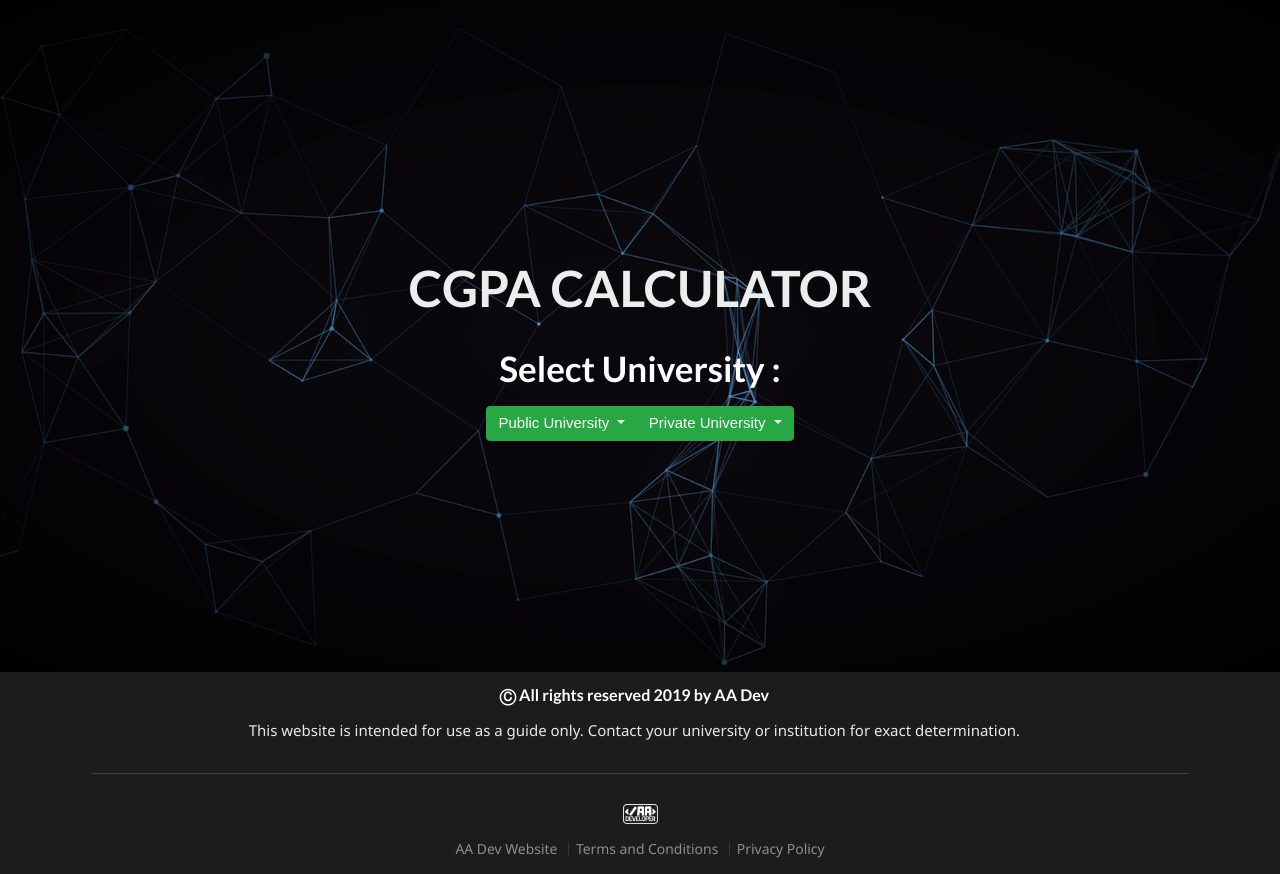
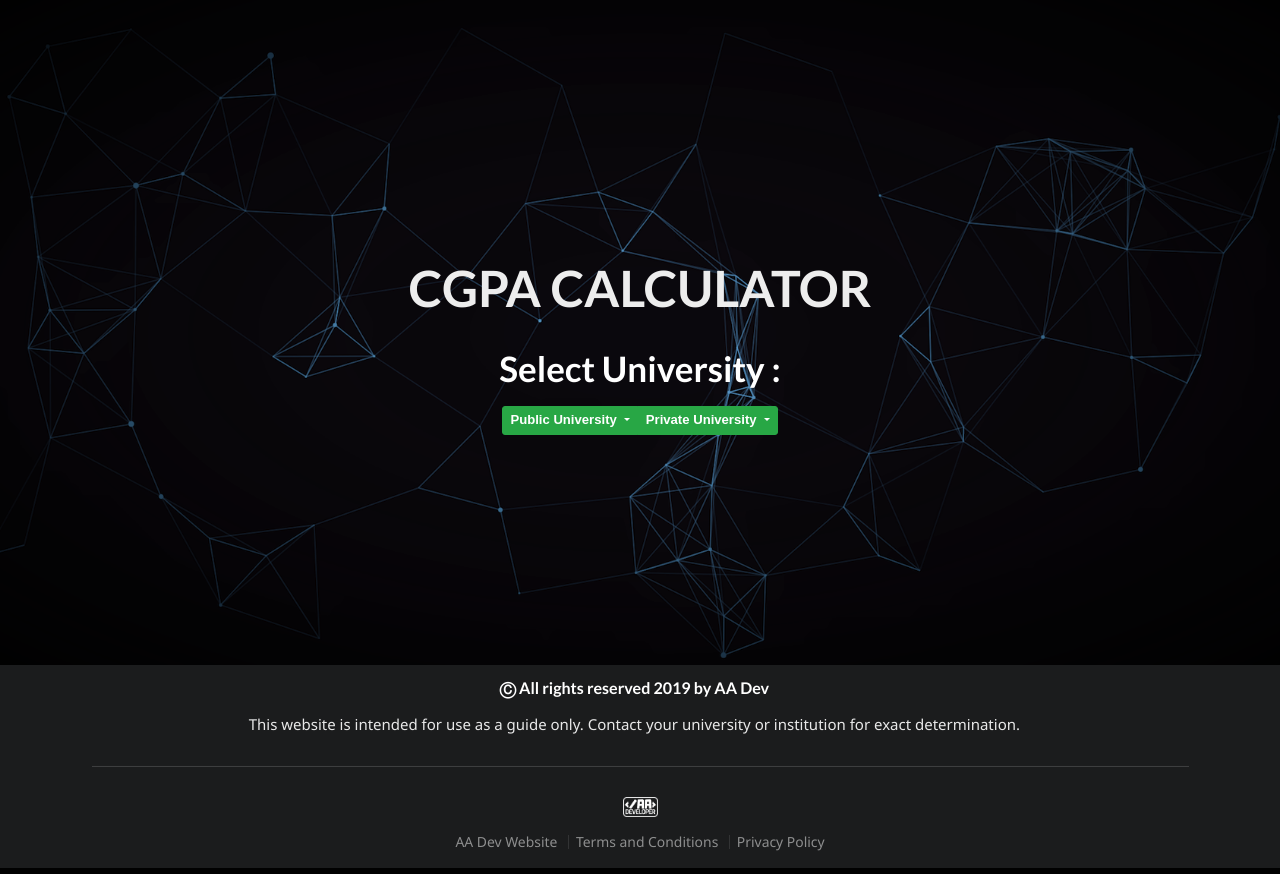
Before and after one commit to ahmadauf98/iptcgpacalculator, a PHP site: page /landingpage.php in a window 1280 px wide. Shown: the part 54-928 px from the top of the page. Run offline with PHP 8.4, Linux system fonts and the light colour scheme; some libraries are stand-ins or nearby versions.

Commit message:
innit commit

```diff
--- a/about.php
+++ b/about.php
@@ -73,7 +73,7 @@
           average (cgpa) and semester grade point average (gpa). It also help me to become a better website developer.
           Thank you for supporting my first project (own project).</p>
         <a href="index.php">
-          <div class="ui huge green button"><i class="left arrow icon"></i>Back Home</div>
+          <div class="ui big green button"><i class="left arrow icon"></i>Back Home</div>
         </a>
       </div>
     </div>
--- a/index.php
+++ b/index.php
@@ -83,7 +83,7 @@
         <h3>You can use this website to calculate your current semester grade point averages (SGPA) and cumulative grade
           point averages (CGPA).</h3>
         <a href="landingpage.php">
-          <div class="ui massive green button">Explore Now<i class="right arrow icon"></i></div>
+          <div class="ui big green button">Explore Now<i class="right arrow icon"></i></div>
         </a>
       </div>
     </div>
@@ -97,7 +97,7 @@
           <h2>"New Features!"</h2>
           <p>Want to set your grade target based on you carrymark?</p>
           <a href="landingpage1.php">
-            <div class="ui big green button">Check Them Out</div>
+            <div class="ui medium green button">Check Them Out</div>
           </a>
         </div>
 
@@ -105,7 +105,7 @@
           <h2>"AA Dev Website"</h2>
           <p>Let figure out My Website.</p>
           <a href="https://ahmadauf98.github.io">
-            <div class="ui big green button">Click Here</div>
+            <div class="ui medium green button">Click Here</div>
           </a>
         </div>
       </div>
--- a/landingpage.php
+++ b/landingpage.php
@@ -93,11 +93,11 @@
             <h4 class="ui inverted header" style="font-size: 35px;"> Select University :
             </h4>
 
-            <div class="btn-group " role="group" aria-label="Button group with nested dropdown">
+            <div class="btn-group" role="group" aria-label="Button group with nested dropdown">
                 <div class="btn-group" role="group">
-                    <button id="btnGroupDrop1" type="button" class="btn btn-success dropdown-toggle"
+                    <button id="btnGroupDrop1" type="button" class="btn btn-success btn-sm dropdown-toggle"
                         data-toggle="dropdown" aria-haspopup="true" aria-expanded="false">
-                        Public University
+                        <b>Public University</b>
                     </button>
                     <div class="dropdown-menu" aria-labelledby="btnGroupDrop1" id="btn-drop1">
                         <a class="dropdown-item" href="umCalculator.php" style="color:black;"><img src="umicon.ico"
@@ -131,9 +131,9 @@
                 </div>
 
                 <div class="btn-group" role="group">
-                    <button id="btnGroupDrop2" type="button" class="btn btn-success dropdown-toggle"
+                    <button id="btnGroupDrop2" type="button" class="btn btn-success btn-sm dropdown-toggle"
                         data-toggle="dropdown" aria-haspopup="true" aria-expanded="false">
-                        Private University
+                        <b>Private University</b>
                     </button>
                     <div class="dropdown-menu" aria-labelledby="btnGroupDrop2" id="btn-drop2">
                         <a class="dropdown-item" href="utpCalculator.php" style="color:black;"><img src="utpicon.ico"
```
Also changed, not shown: landingpage1.php (+4 -4 lines), umCalculator.php (+8 -0 lines).
